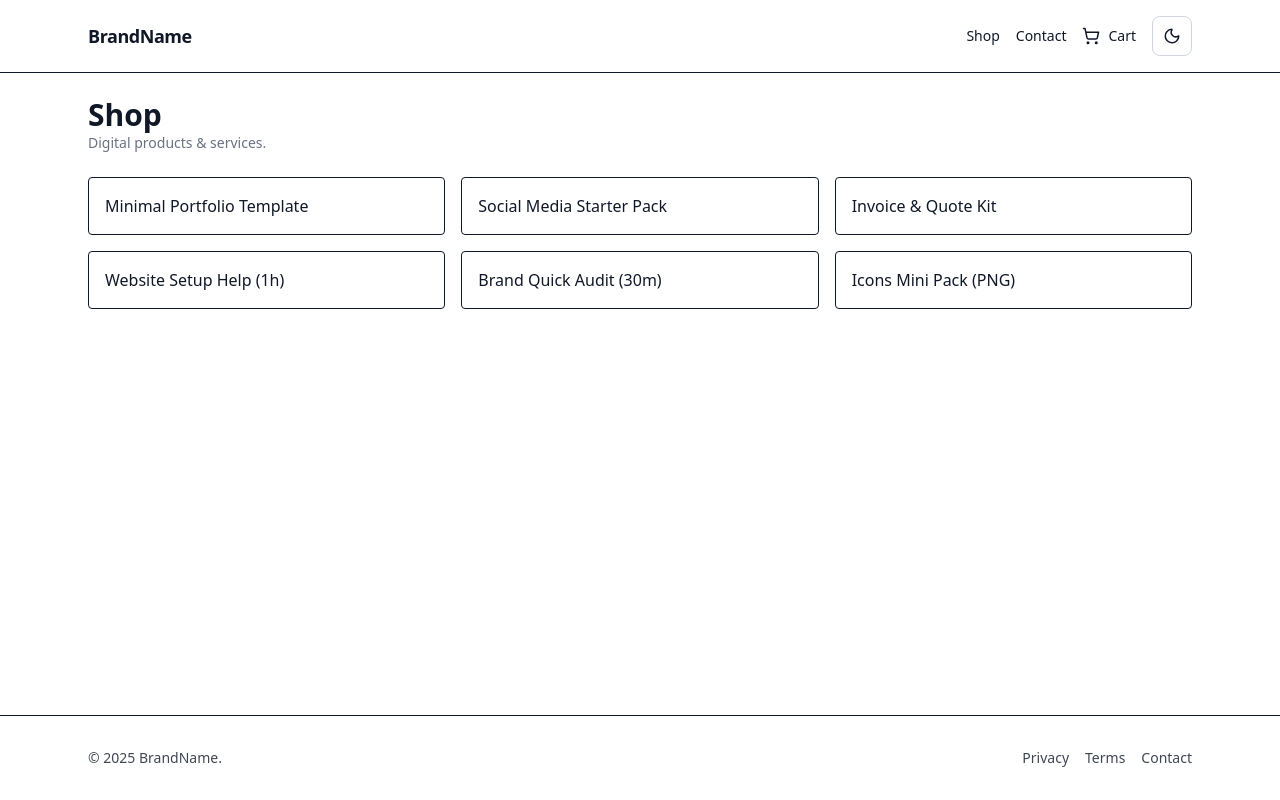
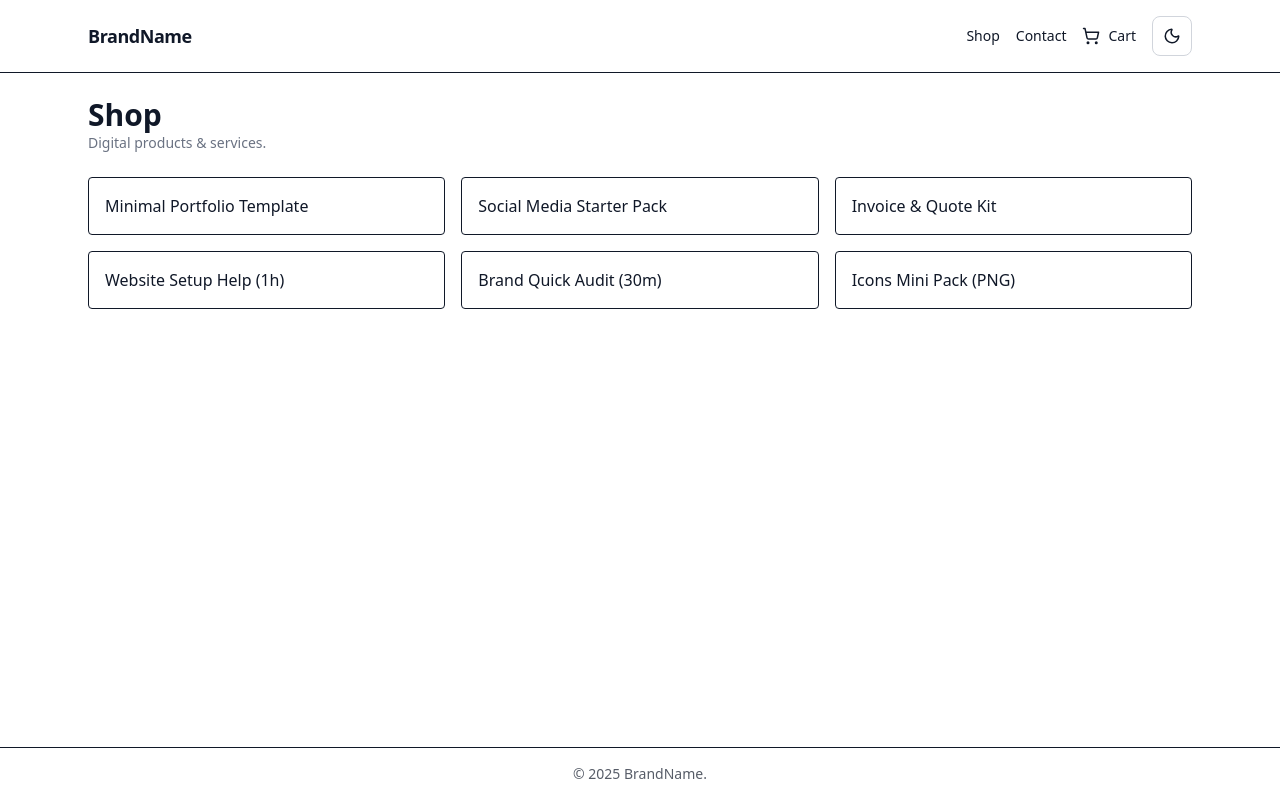
Before and after one commit to kashik09/brand-ecom, a Next.js app: page /shop in a window 1280 px wide. Built offline with nearby package versions, Linux system fonts and the light colour scheme; no server answers.

Commit message:
fix: simplify footer and fix href syntax in layout
- Remove extra footer links for cleaner design
- Fix href template literal syntax (= to {)
- Streamline footer to single copyright line

```diff
--- a/src/app/layout.tsx
+++ b/src/app/layout.tsx
@@ -36,23 +36,12 @@ export default function RootLayout({ children }: { children: React.ReactNode })
                   </nav>
                 </div>
               </header>
-
               <main className="flex-1">
                 <div className="mx-auto w-full max-w-6xl px-6 py-6">{children}</div>
               </main>
-
               <footer className="border-t">
-                <div className="mx-auto w-full max-w-6xl px-6 py-8 text-sm opacity-80 flex flex-wrap items-center justify-between gap-4">
-                  <div>© {new Date().getFullYear()} {brand}.</div>
-                  <div className="flex items-center gap-4">
-                    <Link href="/legal/privacy" className="hover:underline">Privacy</Link>
-                    <Link href="/legal/terms" className="hover:underline">Terms</Link>
-                    {wa ? (
-                      <a href={`https://wa.me/${wa}`} target="_blank" rel="noopener noreferrer" className="hover:underline">WhatsApp</a>
-                    ) : (
-                      <Link href="/contact" className="hover:underline">Contact</Link>
-                    )}
-                  </div>
+                <div className="mx-auto w-full max-w-6xl px-6 py-4 text-sm opacity-70 text-center">
+                  © {new Date().getFullYear()} {brand}.
                 </div>
               </footer>
             </CartProvider>
```
